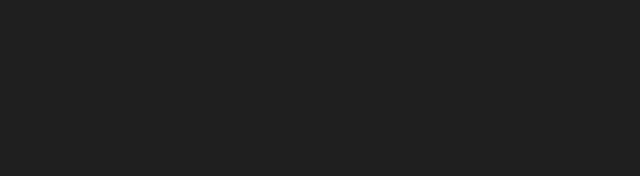
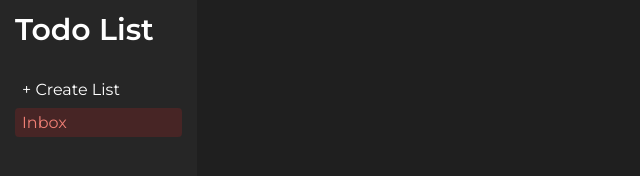
Before and after one commit to david-tseluiko/todo-list, a website built with webpack: page src/template.html in a window 1280 px wide. Shown: the whole page, without its empty margins (0-640 px from the left). Built offline with nearby package versions, Linux system fonts and the light colour scheme.

Commit message:
Create sidebar and style it

```diff
--- a/src/css/style.css
+++ b/src/css/style.css
@@ -7,6 +7,8 @@
     --text: #ffffff;
     --sidebar-text: #d1d1d1;
     --description: #cccccc;
+    --active-button-bgc: #472525;
+    --active-button-text: #f07f75;
 }
 
 body {
@@ -18,3 +20,58 @@ body {
     font-style: normal;
     font-size: 16px;
 }
+
+.wrapper {
+    display: grid;
+    grid-template-columns: 1fr 5.5fr;
+
+    min-height: 100vh;
+    width: 100vw;
+}
+
+.sidebar {
+    background-color: var(--sidebar);
+    height: 100%;
+    padding: 15px;
+}
+
+.sidebar__title {
+    font-weight: 600;
+    font-size: 30px;
+    margin-bottom: 30px;
+}
+
+.button {
+    min-width: 100%;
+    text-align: left;
+    padding: 5px 7px;
+    background-color: transparent;
+    color: var(--text);
+    font-size: 16px;
+    border-radius: 4px;
+    transition: 0.1s ease all;
+}
+
+.sidebar__button {
+    margin-bottom: 4px;
+    display: flex;
+}
+
+.sidebar__button:hover {
+    background-color: rgba(255, 255, 255, 0.05);
+}
+
+.nav__list {
+    display: flex;
+    flex-direction: column;
+}
+
+.nav__button:hover {
+    background-color: rgba(255, 255, 0, 0.05);
+}
+
+.nav__button--active,
+.nav__button--active:hover {
+    background-color: var(--active-button-bgc);
+    color: var(--active-button-text);
+}
--- a/src/template.html
+++ b/src/template.html
@@ -5,5 +5,19 @@
         <meta name="viewport" content="width=device-width, initial-scale=1.0" />
         <title>Todo List</title>
     </head>
-    <body></body>
+    <body>
+        <div class="wrapper">
+            <header class="sidebar">
+                <h1 class="sidebar__title">Todo List</h1>
+                <button class="sidebar__button button">+ Create List</button>
+                <nav class="sidebar__nav nav">
+                    <ul class="nav__list">
+                        <li class="nav__item">
+                            <button class="nav__button button nav__button--active">Inbox</button>
+                        </li>
+                    </ul>
+                </nav>
+            </header>
+        </div>
+    </body>
 </html>
```
